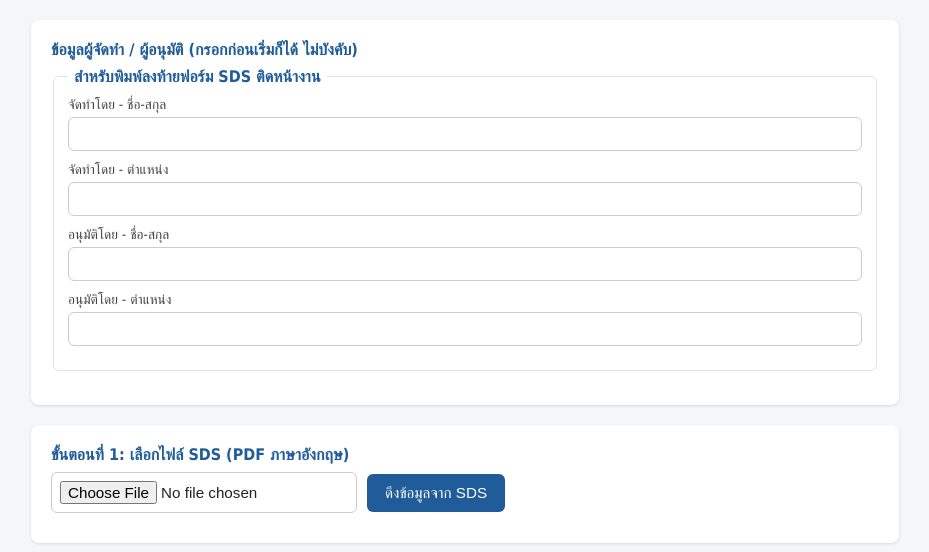
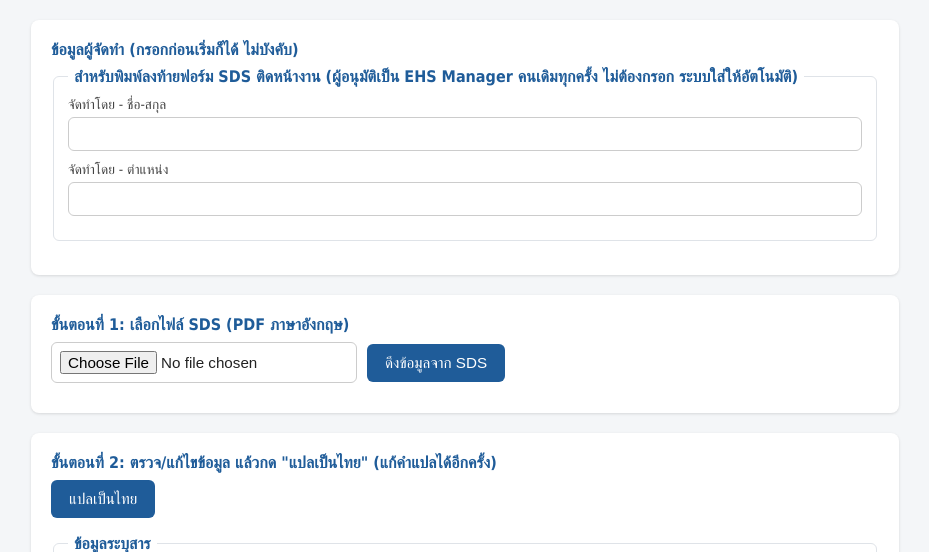
Before and after one commit to koonatne-cell/chemsafe-sds-converter, a FastAPI app: page / in a window 1280 px wide. Shown: the part 56-608 px from the top of the page, without its empty margins (175-1104 px from the left). Run offline with FastAPI, Linux system fonts and the light colour scheme.

Commit message:
Fix approver to a constant EHS Manager instead of a form field
User wants "อนุมัติโดย" to always be the same person (Jeerapa Chaiyaphet,
EHS Manager) with no need to type it in every time -- only "จัดทำโดย"
needs filling in. This replaces the earlier session's prepared->approved
name-mirroring convenience (no longer relevant now that approved is
fixed, not typed at all):

- fields.py: removed approved_name/approved_position from
  SIGNATURE_FIELDS (so they no longer render as form inputs), added
  APPROVED_NAME/APPROVED_POSITION constants.
- main.py: /api/generate now force-overwrites approved_name/
  approved_position with the constants after the ALL_KEYS defaulting
  step, regardless of what the client submits -- verified this holds
  even if a request tries to send different values.
- static/app.js: removed the now-dead prepared->approved sync listener
  (its target field no longer exists in the DOM).
- templates/index.html: updated the signature section's legend to
  explain the approver is fixed and auto-filled.

Verified via the real server: the index page's form no longer has
approved_name/approved_position inputs, and a generated PDF always
shows "Jeerapa Chaiyaphet" / "EHS Manager" on the อนุมัติโดย side
regardless of what was submitted, while จัดทำโดย reflects the actual
input.

```diff
--- a/fields.py
+++ b/fields.py
@@ -4,14 +4,18 @@ fields.py - รายชื่อฟิลด์ทั้งหมด จัด
 ใช้ร่วมกันทั้งฝั่ง backend (main.py) และส่งไปให้ frontend สร้างฟอร์ม
 """
 
-# ช่อง "จัดทำโดย" / "อนุมัติโดย" แสดงเป็น section แยกต่างหาก (ก่อนขั้นตอนเลือกไฟล์ SDS)
-# ไม่ได้ดึงมาจาก SDS และไม่ต้องแปลไทย ผู้ใช้กรอกเอง
+# ช่อง "จัดทำโดย" แสดงเป็น section แยกต่างหาก (ก่อนขั้นตอนเลือกไฟล์ SDS) ไม่ได้ดึงมาจาก SDS
+# ผู้ใช้กรอกเอง - ฝั่ง "อนุมัติโดย" ตัดออกจากฟอร์มแล้ว เพราะเป็นคนเดิมทุกครั้ง (ดู APPROVED_NAME/
+# APPROVED_POSITION ด้านล่าง ใช้ค่าคงที่ตรงนี้แทน ไม่ต้องให้ผู้ใช้กรอกซ้ำทุกครั้ง)
 SIGNATURE_FIELDS = [
     ("prepared_name", "จัดทำโดย - ชื่อ-สกุล"),
     ("prepared_position", "จัดทำโดย - ตำแหน่ง"),
-    ("approved_name", "อนุมัติโดย - ชื่อ-สกุล"),
-    ("approved_position", "อนุมัติโดย - ตำแหน่ง"),
 ]
+
+# ผู้อนุมัติคนเดียวกันทุกครั้ง (EHS Manager) - เดิมให้กรอกในฟอร์ม แต่เปลี่ยนเป็นค่าคงที่ตายตัวแทน
+# ถ้าวันหลังเปลี่ยนผู้อนุมัติ แก้ค่าตรงนี้ที่เดียวพอ ไม่ต้องแก้ทั้งฟอร์ม
+APPROVED_NAME = "Jeerapa Chaiyaphet"
+APPROVED_POSITION = "EHS Manager"
 
 # สัญลักษณ์ GHS ทั้ง 9 ชนิด (key, ป้ายไทย) เรียงตามตารางมาตรฐาน
 # ผู้ใช้ติ๊กเลือกเองในฟอร์ม (ระบบจะติ๊กให้อัตโนมัติเท่าที่ตรวจจับได้จากข้อความ SDS Section 2 ก่อน)
--- a/main.py
+++ b/main.py
@@ -34,7 +34,8 @@ from fill_template import fill_from_data
 from label_template import fill_label
 from fields import (FIELD_GROUPS, SIGNATURE_FIELDS, PICTOGRAM_FIELDS,
                      NFPA_SPECIAL_OPTIONS, TRANSLATABLE_KEYS, ALL_KEYS,
-                     LABEL_SIZE_PRESETS, LABEL_TRANSLATABLE_KEYS)
+                     LABEL_SIZE_PRESETS, LABEL_TRANSLATABLE_KEYS,
+                     APPROVED_NAME, APPROVED_POSITION)
 
 HERE = os.path.dirname(os.path.abspath(__file__))
 TEMPLATE_PDF = os.path.join(HERE, "assets", "Template.pdf")
@@ -133,6 +134,10 @@ async def api_generate(
     # ให้ทุกฟิลด์ที่ระบบรู้จักมีค่าเสมอ (กันแอปพังถ้าฝั่ง frontend ส่งมาไม่ครบ)
     for key in ALL_KEYS:
         field_data.setdefault(key, "-")
+
+    # "อนุมัติโดย" เป็นคนเดิมทุกครั้ง (ตัดออกจากฟอร์มแล้ว) บังคับค่านี้เสมอไม่ว่า frontend จะส่งอะไรมา
+    field_data["approved_name"] = APPROVED_NAME
+    field_data["approved_position"] = APPROVED_POSITION
 
     label_image_filename = None
     container_image_filename = None
--- a/static/app.js
+++ b/static/app.js
@@ -13,21 +13,6 @@ function setStatus(el, text, kind) {
     el.textContent = text;
     el.className = "status " + (kind || "");
 }
-
-// ---------- จัดทำโดย/อนุมัติโดย มักเป็นคนเดียวกัน - พิมพ์ชื่อ "จัดทำโดย" แล้วก๊อปไปช่อง
-// "อนุมัติโดย" ให้อัตโนมัติ จนกว่าผู้ใช้จะพิมพ์แก้ช่อง "อนุมัติโดย" เองโดยตรง (ถือว่าตั้งใจแยกคนละคน) ----------
-(function setupSignatureNameSync() {
-    const preparedName = document.getElementById("f_prepared_name");
-    const approvedName = document.getElementById("f_approved_name");
-    if (!preparedName || !approvedName) return;
-    let approvedTouchedManually = false;
-    preparedName.addEventListener("input", () => {
-        if (!approvedTouchedManually) approvedName.value = preparedName.value;
-    });
-    approvedName.addEventListener("input", () => {
-        approvedTouchedManually = true;
-    });
-})();
 
 // อ่านค่าปัจจุบันจากฟอร์มทั้งหมด คืนเป็น dict {key: value} (pictograms เป็น array แยกต่างหาก)
 function collectFormData() {
--- a/templates/index.html
+++ b/templates/index.html
@@ -20,9 +20,10 @@
     <div id="sdsForm">
 
     <div class="card">
-        <div class="step-label">ข้อมูลผู้จัดทำ / ผู้อนุมัติ (กรอกก่อนเริ่มก็ได้ ไม่บังคับ)</div>
+        <div class="step-label">ข้อมูลผู้จัดทำ (กรอกก่อนเริ่มก็ได้ ไม่บังคับ)</div>
         <fieldset>
-            <legend>สำหรับพิมพ์ลงท้ายฟอร์ม SDS ติดหน้างาน</legend>
+            <legend>สำหรับพิมพ์ลงท้ายฟอร์ม SDS ติดหน้างาน (ผู้อนุมัติเป็น EHS Manager คนเดิมทุกครั้ง
+                ไม่ต้องกรอก ระบบใส่ให้อัตโนมัติ)</legend>
             {% for key, label in signature_fields %}
             <div class="field-row">
                 <label for="f_{{ key }}">{{ label }}</label>
```
